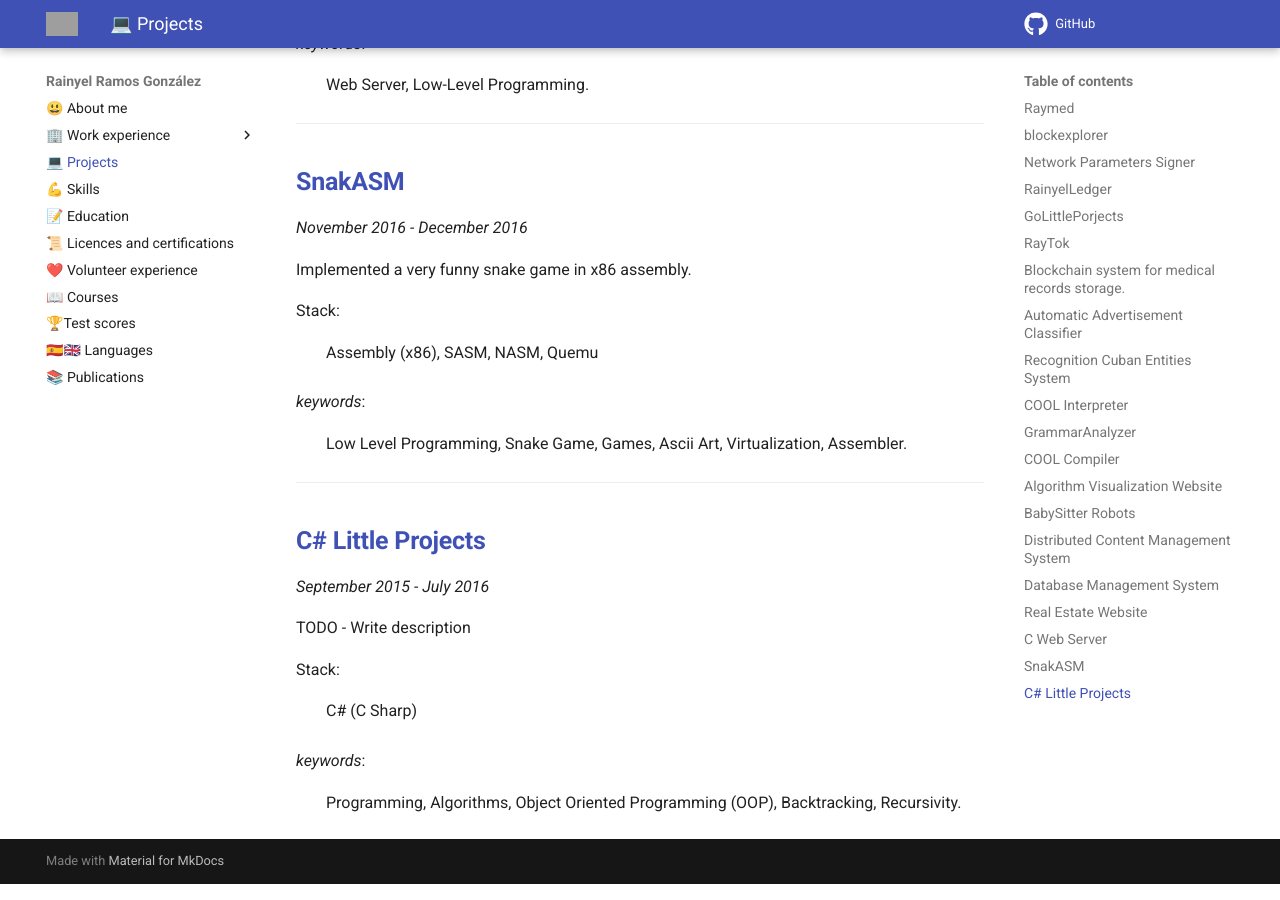
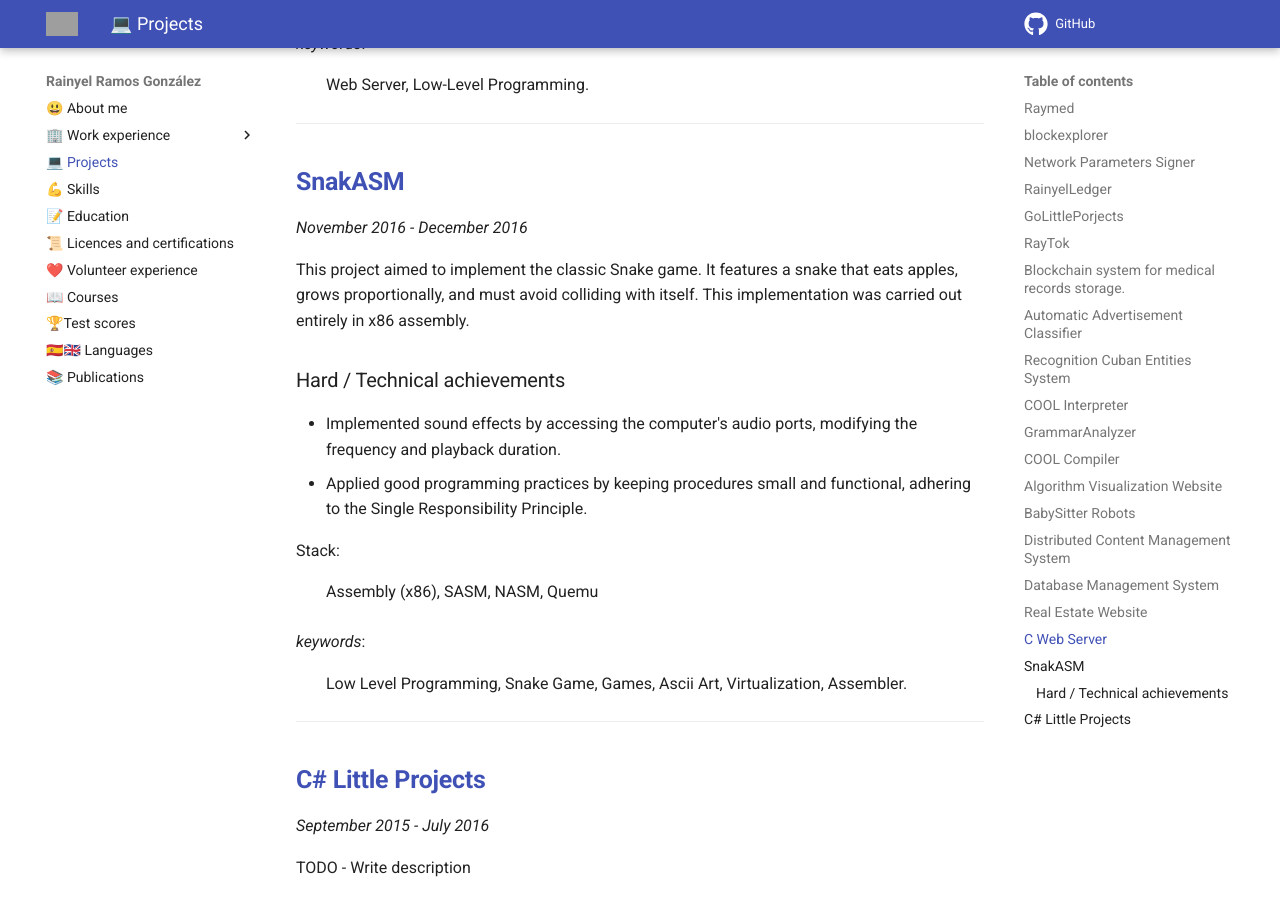
Before and after one commit to rayniel95/rayniel95.github.io, an MkDocs documentation site: the page built from docs/projects/projects.md, in a window 1280 px wide and 900 px high, scrolled down 11104 px. Built offline with MkDocs 1.6.1 and Material for MkDocs 9.7.7, drawn with Linux system fonts in a browser that asks for light colours; some of the changed text lies outside the part shown; grey boxes are pictures that could not be loaded.

Commit message:
docs(projects): improve project descriptions and stack details

```diff
--- a/docs/projects/projects.md
+++ b/docs/projects/projects.md
@@ -392,7 +392,12 @@ Stack:
 
 *November 2016 - December 2016*
 
-Implemented a very funny snake game in x86 assembly.
+This project aimed to implement the classic Snake game. It features a snake that eats apples, grows proportionally, and must avoid colliding with itself. This implementation was carried out entirely in x86 assembly.
+
+### Hard / Technical achievements
+
+- Implemented sound effects by accessing the computer's audio ports, modifying the frequency and playback duration.
+- Applied good programming practices by keeping procedures small and functional, adhering to the Single Responsibility Principle.
 
 Stack:
 : Assembly (x86), SASM, NASM, Quemu
```
Also changed, not shown: other parts of docs/projects/projects.md (+1 -1 lines).
